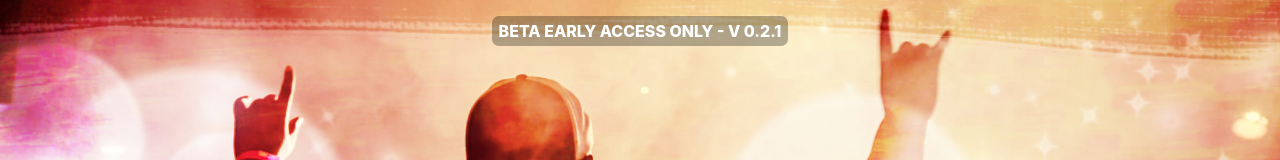
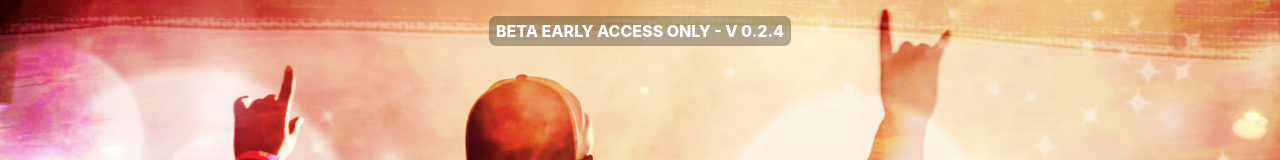
Before and after one commit to nephcode/Rethagon, a React (Vite) app: page / in a window 1280 px wide. Shown: the top 160 px of the page. Built offline with nearby package versions, Linux system fonts and the light colour scheme.

Commit message:
Version beta

```diff
--- a/src/layouts/Header/index.jsx
+++ b/src/layouts/Header/index.jsx
@@ -1,10 +1,10 @@
 import scssHeader from './Header.module.scss';
 
 const Header = () => {
-    return (
-        <header className={scssHeader.header}>
-            <p className={scssHeader.beta}>Beta early access only - v 0.2.1</p>
-        </header>
-    );
-}
+  return (
+    <header className={scssHeader.header}>
+      <p className={scssHeader.beta}>Beta early access only - v 0.2.4</p>
+    </header>
+  );
+};
 export default Header;
```
